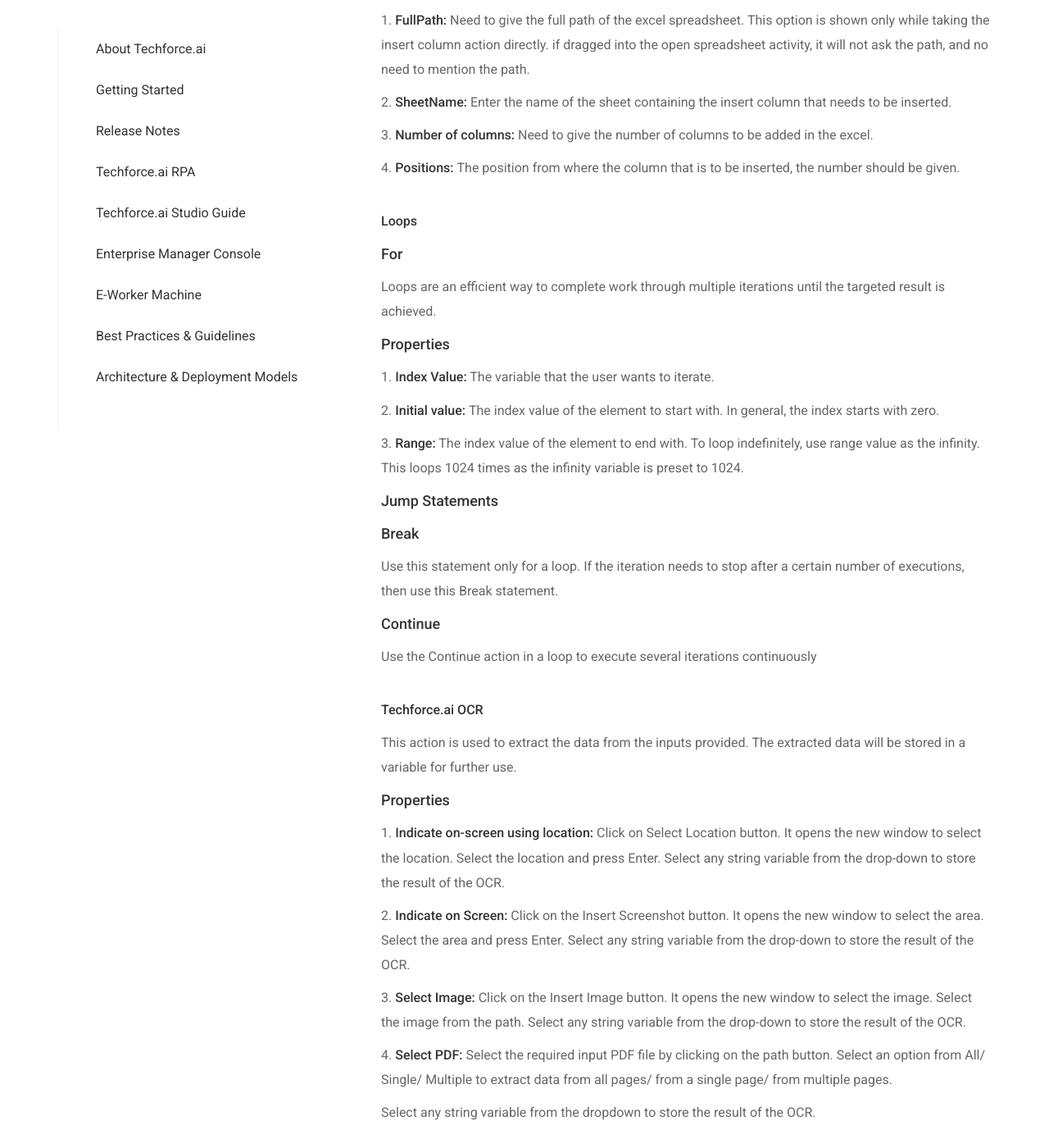
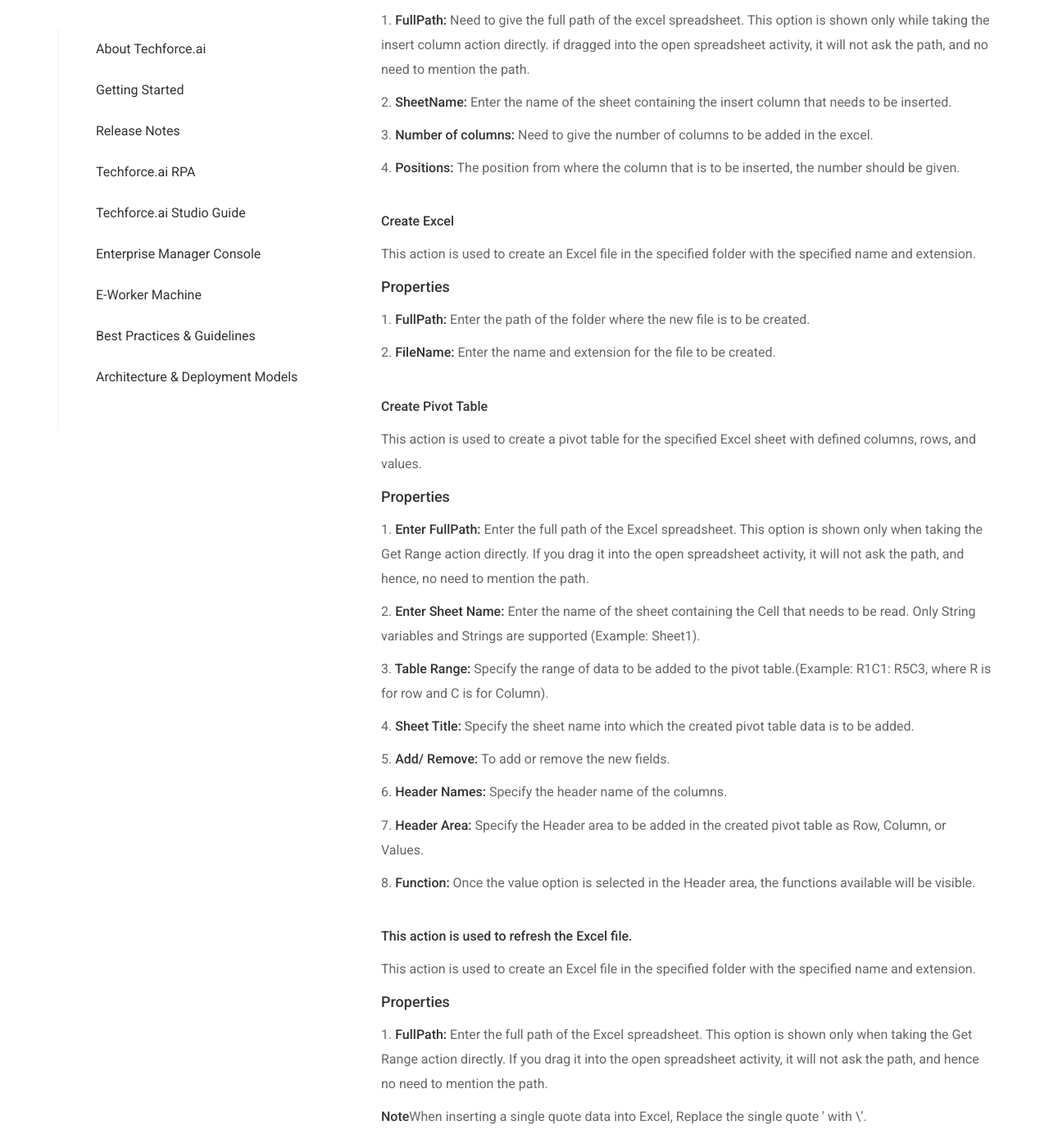
Before and after one commit to digitamizers/Documentation, a Jekyll site: the page built from index.md, in a window 1280 px wide and 1400 px high, scrolled down 60178 px. Shown: the whole window at 82% size. Built offline with Jekyll 4.4.1, drawn with Linux system fonts in a browser that asks for light colours; some of the changed text lies outside the part shown.

Commit message:
gdfasajnajjnxmx bxbxn

```diff
--- a/_layouts/default.html
+++ b/_layouts/default.html
@@ -689,6 +689,10 @@
                                                       <li style="margin-left:20px;"><a class="child 2" href="#FilterColumn"><span class="numbers"></span> <span style="margin-left:40px;">Filter Column</span></a></li>
                                                       <li style="margin-left:20px;"><a class="child 2" href="#Convert"><span class="numbers"></span> <span style="margin-left:40px;">Convert to XLSX</span></a></li>
                                                       <li style="margin-left:20px;"><a class="child 2" href="#InsertColumn"><span class="numbers"></span> <span style="margin-left:40px;">Insert Column</span></a></li>
+                                                      <li style="margin-left:20px;"><a class="child 2" href="#CreateExcel"><span class="numbers"></span> <span style="margin-left:40px;">Create Excel</span></a></li>
+                                                      <li style="margin-left:20px;"><a class="child 2" href="#CreatePivotTable"><span class="numbers"></span> <span style="margin-left:40px;">Create Pivot Table</span></a></li>
+                                                      <li style="margin-left:20px;"><a class="child 2" href="#RefreshExcelFile"><span class="numbers"></span> <span style="margin-left:40px;">Refresh Excel File</span></a></li>
+
                                                       </ul>
                                                       </li>
 
@@ -1996,6 +2000,36 @@
                         <p><span class="numbers">4.<strong> Positions: </strong>The position from where the column that is to be inserted, the number should be given.</p>
                       </div>
 
+                      <div id="CreateExcel"  class="page-section">
+                        <h5 class="purple"> Create Excel</h5>
+                        <p>This action is used to create an Excel file in the specified folder with the specified name and extension.</p>
+                        <h6>Properties</h6>
+                        <p><span class="numbers">1.<strong> FullPath:</strong> Enter the path of the folder where the new file is to be created.</p>
+                        <p><span class="numbers">2.<strong> FileName:</strong> Enter the name and extension for the file to be created.</p>
+                     </div>
+
+                     <div id="CreatePivotTable"  class="page-section">
+                       <h5 class="purple"> Create Pivot Table</h5>
+                       <p>This action is used to create a pivot table for the specified Excel sheet with defined columns, rows, and values.</p>
+                       <h6>Properties</h6>
+                       <p><span class="numbers">1.<strong> Enter FullPath:</strong> Enter the full path of the Excel spreadsheet. This option is shown only when taking the Get Range action directly. If you drag it into the open spreadsheet activity, it will not ask the path, and hence, no need to mention the path.</p>
+                       <p><span class="numbers">2.<strong> Enter Sheet Name:</strong> Enter the name of the sheet containing the Cell that needs to be read. Only String variables and Strings are supported (Example: Sheet1).</p>
+                       <p><span class="numbers">3.<strong> Table Range:</strong> Specify the range of data to be added to the pivot table.(Example: R1C1: R5C3, where R is for row and C is for Column).</p>
+                       <p><span class="numbers">4.<strong> Sheet Title:</strong> Specify the sheet name into which the created pivot table data is to be added.</p>
+                       <p><span class="numbers">5.<strong> Add/ Remove: </strong> To add or remove the new fields.</p>
+                       <p><span class="numbers">6.<strong> Header Names:</strong> Specify the header name of the columns.</p>
+                       <p><span class="numbers">7.<strong> Header Area:</strong> Specify the Header area to be added in the created pivot table as Row, Column, or Values.</p>
+                       <p><span class="numbers">8.<strong> Function:</strong> Once the value option is selected in the Header area, the functions available will be visible.</p>
+                    </div>
+
+                    <div id="RefreshExcelFile"  class="page-section">
+                      <h5 class="purple"> This action is used to refresh the Excel file.</h5>
+                      <p>This action is used to create an Excel file in the specified folder with the specified name and extension.</p>
+                      <h6>Properties</h6>
+                      <p><span class="numbers">1.<strong> FullPath:</strong> Enter the full path of the Excel spreadsheet. This option is shown only when taking the Get Range action directly. If you drag it into the open spreadsheet activity, it will not ask the path, and hence no need to mention the path.</p>
+                       <p><strong>Note</strong>When inserting a single quote data into Excel, Replace the single quote ' with \’.</p>
+                   </div>
+
                       <div id="Loops"  class="page-section">
                         <h5 class="purple"> Loops</h5>
                         <h6>For</h6>
@@ -2435,6 +2469,7 @@
                        <p>To automate the process of database actions related to My SQL, PostgreSQL, Oracle, and MS SQL.</p>
                        <p><strong>Properties</strong></p>
                        <p><span class="numbers"><strong>Select Database Type:</strong> Select either MySQL or PostgreSQL or Oracle or MS SQL based on the database type the user needs to work with.</p>
+                       <p><strong>Note</strong>When inserting a single quote data into Excel, Replace the single quote ' with \’.</p>
                      </div>
 
                        <div id="Connection"  class="page-section">
@@ -2489,7 +2524,7 @@
                                <p style="text-align:center;"><strong>Figure: Login </strong></p>
                                <p>2. Enter the credentials and click on the login button. You can see Dashboard, Action flows, E-Worker Machines, Queues, Schedules, and Secret Vault on the left menu.</p>
                                <img src="{{ '/assets/images/doc-img127.png' | relative_url }}"alt="image" style="border: 1px solid green;margin-left:0%;margin-top:10px;margin-bottom:10px;">
-                               <p style="text-align:center;"><strong>Figure: DashboardTab </strong></p>
+                               <p style="text-align:center;"><strong>Figure: Dashboard Tab </strong></p>
                                <p>3. The Dashboard shows the complete information of your e-manager console account.</p>
                                <p>4. The action flows tab shows the list of action flows published to the e-manager console.</p>
                                <img src="{{ '/assets/images/doc-img119.png' | relative_url }}"alt="image" class="topImg" style="border: 1px solid green;margin-left:0%;margin-top:10px;margin-bottom:10px;">
@@ -2512,18 +2547,18 @@
                              <h4 class="skyBlue"> Dashboard</h4>
                              <p>1. 1.	The dashboard provides the complete information of the e-manager console account on a single page.</p>
                              <img src="{{ '/assets/images/doc-img127.png' | relative_url }}"alt="image" style="border: 1px solid green;margin-left:0%;margin-top:10px;margin-bottom:10px;">
-                             <p style="text-align:center;"><strong>Figure: DashboardTab </strong></p>
+                             <p style="text-align:center;"><strong>Figure: Dashboard Tab </strong></p>
                              <p>2. Count of published action flows, count of added assets, count of flows waiting in the queues for execution, count of scheduled flows.</p>
                              <img src="{{ '/assets/images/doc-img128.png' | relative_url }}"alt="image" class="topImg" style="width:400px; border: 1px solid green;margin-left:25%;margin-top:10px;margin-bottom:10px;">
-                             <p style="text-align:center;"><strong>Figure: Dashbord2 </strong></p>
+                             <p style="text-align:center;"><strong>Figure: Dashbord Details </strong></p>
                              <p>3. E-Worker Machine’s name and its runtime status.</p>
                              <p>4. Details of instances like total count of executed tasks and individual count of the completed tasks, stopped tasks, and faulted tasks.</p>
                              <p>5. Count of the hours saved and count of the automated instances.</p>
                              <img src="{{ '/assets/images/doc-img129.png' | relative_url }}"alt="image" class="topImg" style="width:400px; border: 1px solid green;margin-left:25%;margin-top:10px;margin-bottom:10px;">
-                             <p style="text-align:center;"><strong>Figure: Dashbord3 </strong></p>
+                             <p style="text-align:center;"><strong>Figure: Dashbord Details </strong></p>
                              <p>6. Details of the top 5 action flows like name of the flow, instances count of each flow, bot ID of each flow, information like date and time of the flow published at, hours saved by automating each flow, and email ID of the flow published account.</p>
                              <img src="{{ '/assets/images/doc-img130.png' | relative_url }}"alt="image" class="topImg" style="width:400px; border: 1px solid green;margin-left:25%;margin-top:10px;margin-bottom:10px;">
-                             <p style="text-align:center;"><strong>Figure: Dashbord3 </strong></p>
+                             <p style="text-align:center;"><strong>Figure: Dashbord Details </strong></p>
                           </div>
 
                            <div id="ProcessManagement"  class="page-section">
```
